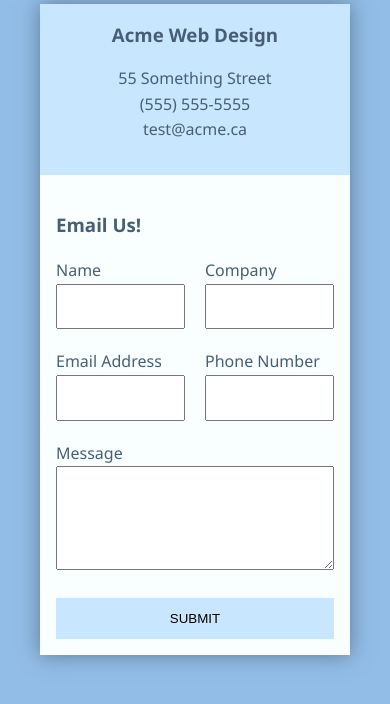
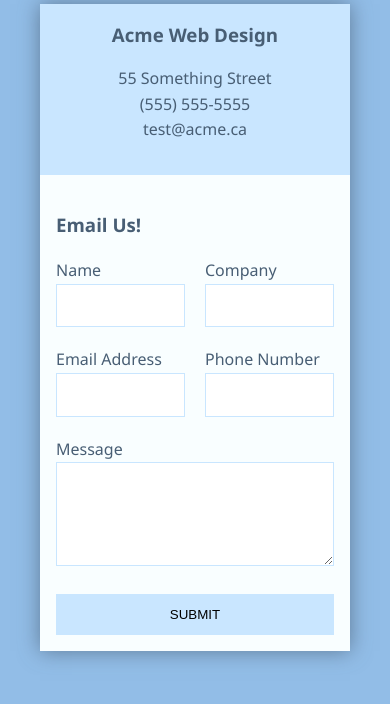
Before and after one commit to lriverawong/responsive-contact-form, a plain HTML site: page index.html in a window 390 px wide. Shown: the part 130-834 px from the top of the page. Drawn offline with Linux system fonts and the light colour scheme.

Commit message:
finished mobile styling

```diff
--- a/style.css
+++ b/style.css
@@ -75,6 +75,7 @@ ul {
 .contact form button, .contact form input, .contact form textarea{
   width:100%;
   padding: 1em;
+  border: 1px solid #c9e6ff;
 }
 
 .contact form button{
```
